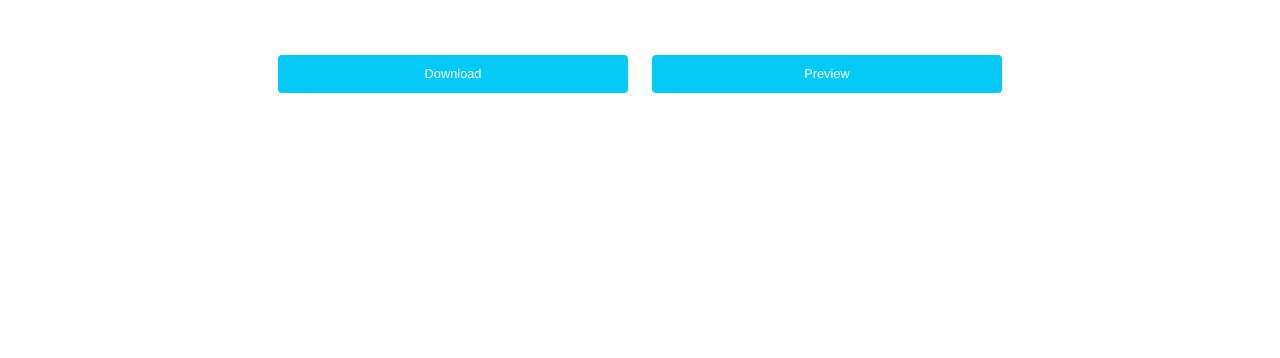
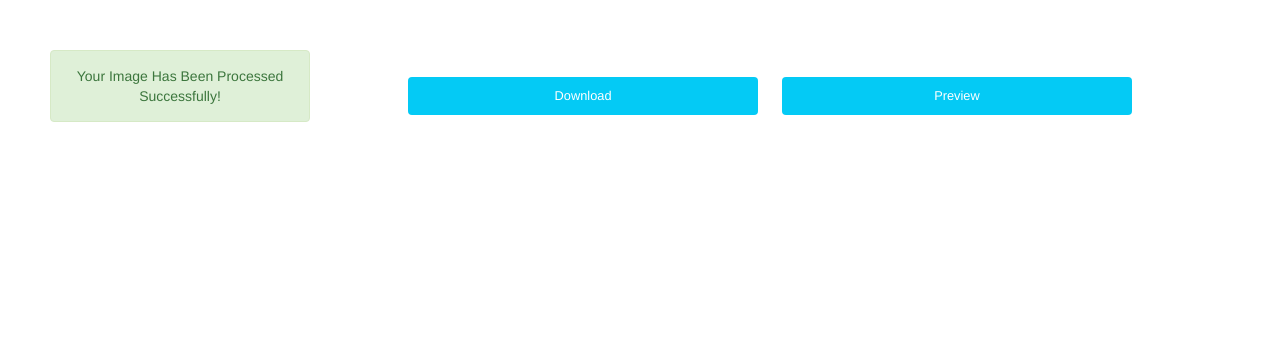
Before and after one commit to kailashchoudhary11/imgman, a Django app: page /sinimg/process/1/ in a window 1280 px wide. Shown: the part 62-420 px from the top of the page. Run offline with Django 3.2, Linux system fonts and the light colour scheme; some libraries are stand-ins or nearby versions.

Commit message:
Added Success message

```diff
--- a/core/urls.py
+++ b/core/urls.py
@@ -1,9 +1,10 @@
 from django.urls import path
 from . import views
-from core.views import HomeView
+from core.views import HomeView, AboutView
 
 app_name = "core"
 
 urlpatterns = [
     path('', HomeView.as_view(), name='index'),
+    path('about', AboutView.as_view(), name='about'),
 ]
--- a/core/views.py
+++ b/core/views.py
@@ -4,3 +4,6 @@ from django.views.generic import TemplateView
 # define the home view
 class HomeView(TemplateView):
     template_name = 'index.html'
+
+class AboutView(TemplateView):
+    template_name = 'about.html'
--- a/sinimg/templates/sinimg/process.html
+++ b/sinimg/templates/sinimg/process.html
@@ -2,10 +2,16 @@
 
 {% block body %}
 
-<form action="" method="post">
-    {% csrf_token %}
-    <input type="submit" value="Download" name="type">
-    <input type="submit" value="Preview" name="type">
-</form>
+<div class="alert alert-success" role="alert">
+    Your Image Has Been Processed Successfully!
+</div>
+
+<div class="container">
+    <form action="" method="post">
+        {% csrf_token %}
+        <input type="submit" value="Download" name="type">
+        <input type="submit" value="Preview" name="type">
+    </form>
+</div>
 
 {% endblock body %}
--- a/sinimg/views.py
+++ b/sinimg/views.py
@@ -14,10 +14,11 @@ import urllib.request
 
 from sinimg.steg import hide_text, reveal_text
 
-CHOICES = ["Convert To GrayScale", "Convert To PDF", "Convert To Blur", "Convert To Black And White", "Resize Image", "Encrypt Image", "Decrypt Image", "Steghide", "Stegreveal"]
+CHOICES = ["Convert To GrayScale", "Convert To PDF", "Convert To Blur", "Convert To Black And White", "Resize Image", "Encrypt Image", "Decrypt Image", "Hide Text", "Reveal Text"]
 
 class ProcessImage(View):
     def get(self, request, choice):
+        # messages.success(request, "Updated successfully!")
         return render(request, "sinimg/process.html")
 
     def post(self, request, choice):
@@ -78,7 +79,6 @@ class SelectChoice(View):
                 "object": obj,
                 "choices": CHOICES,
                 }
-
         return render(request, "sinimg/select_choice.html", context)
 
     def post(self, request):
```
